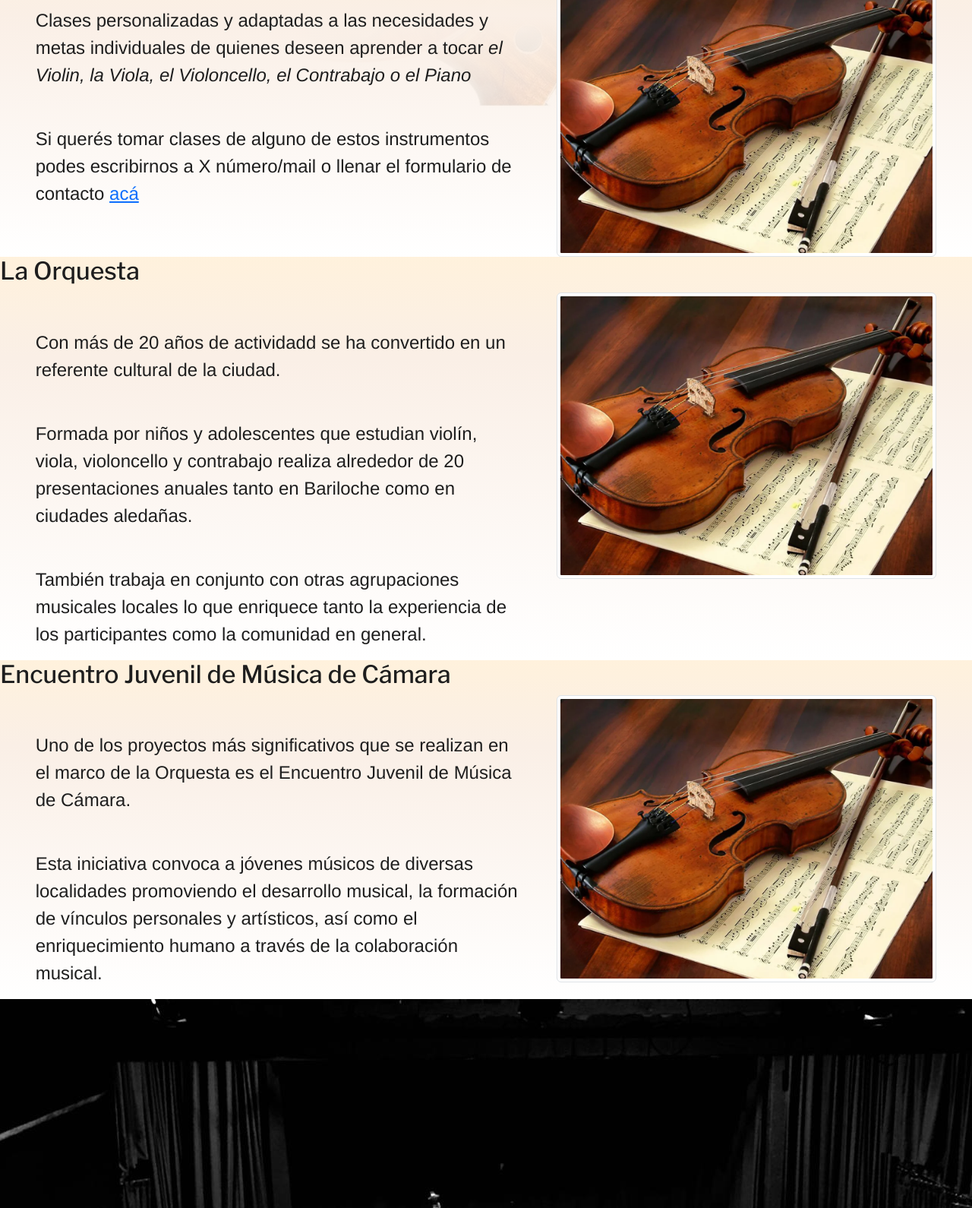
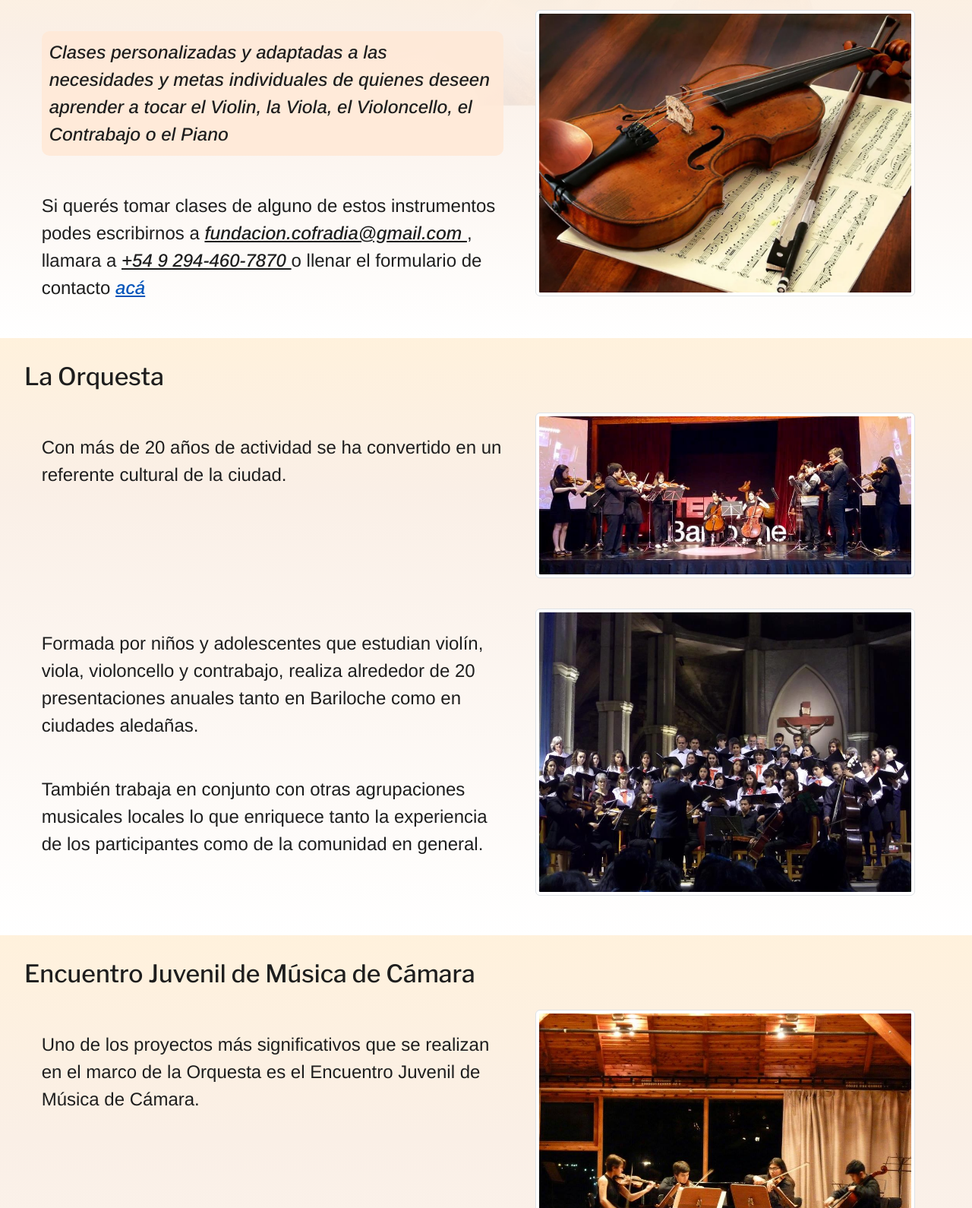
Before and after one commit to dos2z/PreEntrega2-Diaz-Eloy, a plain HTML site: page index.html in a window 1280 px wide. Shown: the part 748-2338 px from the top of the page at 76% size. Drawn offline with nearby package versions, Linux system fonts and the light colour scheme.

Commit message:
trabajo en -index- version movile

```diff
--- a/index.html
+++ b/index.html
@@ -88,17 +88,28 @@
 
                     <div class="descripcion-texto">
 
-                        <p>
-                            Clases personalizadas y adaptadas a las necesidades y metas individuales de quienes deseen
+                        <p class="italic">
+                            Clases personalizadas y adaptadas a las necesidades y metas
+                            individuales de quienes deseen
                             aprender
-                            a tocar <span class="italic">el Violin, la Viola, el Violoncello,
-                                el Contrabajo o el Piano</span></p>
+                            a tocar el Violin, la Viola, el Violoncello,
+                            el Contrabajo o el Piano
                         </p>
 
+
                         <p>
-                            Si querés tomar clases de alguno de estos instrumentos podes escribirnos a X número/mail o
-                            llenar el
-                            formulario de contacto <a href="./pages/contacto.html">acá</a>
+                            Si querés tomar clases de alguno de estos instrumentos podes escribirnos a
+                            <a class="italic" href="mailt:fundacion.cofradia@gmail.com">
+                                fundacion.cofradia@gmail.com
+                            </a>,
+                            llamara a
+                            <a class="italic" href="+5492944607870">
+                                +54 9 294-460-7870
+                            </a>
+                            o llenar el formulario de contacto
+                            <a class="italic focus" href="./pages/contacto.html">
+                                acá
+                            </a>
                         </p>
 
                     </div>
@@ -122,20 +133,38 @@
                 <div class="descripcion">
 
                     <div class="descripcion-texto">
-                        <p>Con más de 20 años de actividadd se ha convertido en un referente cultural de la ciudad.</p>
                         <p>
-                            Formada por niños y adolescentes que estudian violín, viola, violoncello y contrabajo
+                            Con más de 20 años de actividad se ha convertido en un
+                            referente cultural de la ciudad.
+                        </p>
+
+                    </div>
+
+                    <div class="descripcion-img">
+
+                        <img src="./assets/img/orquesta-tedx.jpg" class="img-thumbnail"
+                            alt="orquesta en charla TedEx Bariloche">
+                    </div>
+
+                    <div class="descripcion-texto">
+
+                        <p>
+                            Formada por niños y adolescentes que estudian violín, viola, violoncello y
+                            contrabajo,
                             realiza
                             alrededor
                             de 20 presentaciones anuales tanto en Bariloche como en ciudades aledañas.
                         </p>
-                        <p>También trabaja en conjunto con otras agrupaciones musicales locales lo que enriquece
-                            tanto la experiencia de los participantes como la comunidad en general.
+
+                        <p>
+                            También trabaja en conjunto con otras agrupaciones musicales locales lo que
+                            enriquece
+                            tanto la experiencia de los participantes como de la comunidad en general.
                         </p>
                     </div>
 
                     <div class="descripcion-img">
-                        <img src="./assets/img/violin-stradivarius-1920-3.webp" class="img-thumbnail" alt="violin">
+                        <img src="./assets/img/orestaycoro.jpg" class="img-thumbnail" alt="orquesta y coro">
                     </div>
 
 
@@ -154,6 +183,14 @@
                             Encuentro
                             Juvenil de Música de Cámara.
                         </p>
+                    </div>
+
+                    <div class="descripcion-img">
+                        <img src="./assets/img/cuarteto-camara.jpg" class="img-thumbnail"
+                            alt="Cuarteto juvenil de cuerdas">
+                    </div>
+
+                    <div class="descripcion-texto">
                         <p>Esta iniciativa convoca a jóvenes músicos de diversas localidades promoviendo el desarrollo
                             musical,
                             la
@@ -164,7 +201,7 @@
                     </div>
 
                     <div class="descripcion-img">
-                        <img src="./assets/img/violin-stradivarius-1920-3.webp" class="img-thumbnail" alt="violin">
+                        <img src="./assets/img/duo-cello-piano.jpg" class="img-thumbnail" alt="Duo de violoncello y piano">
                     </div>
 
                 </div>
@@ -180,7 +217,7 @@
             <div class="boton_la-orquesta">
                 <a href="./pages/orquesta.html">La Orquesta</a>
             </div>
-            <img src="./assets/img/orquesta-blanconegro.jpg" alt="orquesta">
+            <img class="img-fluid" src="./assets/img/orquesta-blanconegro.jpg" alt="orquesta">
         </div>
 
 
--- a/styles/index.css
+++ b/styles/index.css
@@ -26,7 +26,7 @@ p {
 
 /*navegador*/
 
-.nav__ul li{
+.nav__ul li {
     margin-left: 5px;
 }
 
@@ -41,31 +41,101 @@ p {
 
 /* contenido */
 
+
+.italic {
+    font-style: italic;
+    font-weight: 500;
+}
+
+/* Movile */
+
+.portada {
+
+    background: linear-gradient(to right, #ffffffe2 30%, #ffffff00), url(../assets/img/tres-riccios.jpg);
+    background-size: cover;
+    background-repeat: no-repeat;
+    background-position: right;
+    padding: 2rem;
+    text-shadow: 2px 4px 10px #fff, -2px -4px 10px #fff;
+}
+
+h1 {
+    font-weight: 700;
+}
+
+.portada p {
+    width: 75%;
+    margin-top: 1em;
+    font-size: 1.5rem;
+    font-weight: 600;
+
+}
+
+
+
+.section__div {
+    width: 100%;
+    padding: 2rem;
+    background: linear-gradient(to bottom, #fff0d9e9, #faefe6 25%, #ffffff00);
+    color: #1e1e1e;
+}
+
+.descripcion a {
+    color: #1e1e1e;
+}
+
+.descripcion a.focus {
+    color: #0054ba;
+}
+
+p.italic {
+    padding: 10px;
+    background-color: #ffe9d8e6;
+    border-radius: 10px;
+}
+
+.abajo {
+    position: relative;
+    width: 100%;
+    height: 600px;
+    overflow: hidden;
+    background-color: #000;
+}
+
+.boton_la-orquesta {
+    position: absolute;
+    left: 0;
+    right: 0;
+    bottom: 50px;
+    margin: auto;
+    width: 300px;
+    border-radius: 5px;
+    background-color: #2e4eeccc;
+    text-align: center;
+    padding: 5px;
+}
+
+.boton_la-orquesta a {
+    text-decoration: none;
+    color: #fff9f4;
+    font-size: 3em;
+}
+
+/*Pantallas a partir de 576px*/
+
 @media screen and (min-width: 980px) {
 
 
-    body{
+    body {
         background: linear-gradient(to right, #ffffff 30%, #ffffff00), url(../assets/img/tres-riccios.jpg);
         background-size: contain;
         background-repeat: no-repeat;
         background-position: top;
-   }
+    }
 
 }
 
-@media screen and (max-width: 979px) {
 
-    .portada {
-
-        background: linear-gradient(to right, #ffffffe2 30%, #ffffff00), url(../assets/img/tres-riccios.jpg);
-        background-size: cover;
-        background-repeat: no-repeat;
-        background-position: right;
-
-
-    }
-
-}
 
 @media screen and (min-width: 576px) {
 
@@ -78,7 +148,7 @@ p {
         background-repeat: no-repeat;
         background-position: right;
         font-weight: 600;
-        text-shadow: 2px 2px 10px #fff, -2px -2px 10px #fff;
+
 
     }
 
@@ -131,7 +201,7 @@ p {
 
     .descripcion-texto {
         width: 50%;
-        min-width: 400px
+        min-width: 600px
     }
 
     .descripcion-texto p {
@@ -139,61 +209,18 @@ p {
         font-size: 1.5em;
     }
 
-    .clasesmusica-texto a {
-        border-radius: 10px;
-        color: #faefe6;
-        background-color: #0054ba;
-        padding: 5px;
-    }
-
 
     .descripcion-img {
         float: right;
         width: 500px;
-        margin: 0;
+        margin: 20px;
     }
+
+
+
     .descripcion-img img {
         width: 100%;
     }
 
-    .italic {
-        font-style: italic;
-    }
-
-    .abajo {
-        position: relative;
-        width: 100%;
-        height: 600px;
-        overflow: hidden;
-        background-color: #000;
-
-
-    }
-
-    .boton_la-orquesta {
-        position: absolute;
-        left: 0;
-        right: 0;
-        bottom: 50px;
-        margin: auto;
-        width: 300px;
-        border-radius: 5px;
-        background-color: #2e4eeccc;
-        text-align: center;
-        padding: 5px;
-    }
-
-    .boton_la-orquesta a {
-        text-decoration: none;
-        color: #fff9f4;
-        font-size: 3em;
-    }
-
-    .abajo img {
-        width: 100%;
-        object-fit: cover;
-        object-position: center;
-
-    }
 
 }
```
Also changed, not shown: assets/img/cuarteto-camara.jpg (added), assets/img/duo-cello-piano.jpg (added), assets/img/orquesta-tedx.jpg (added).
